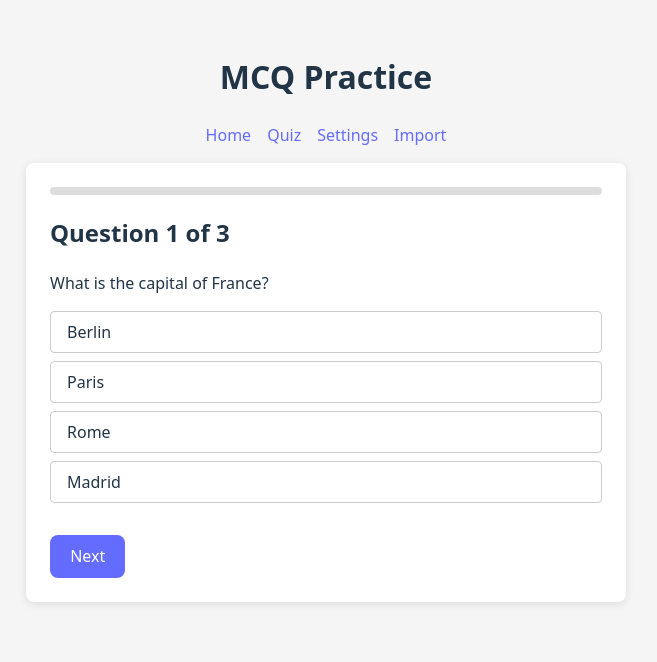
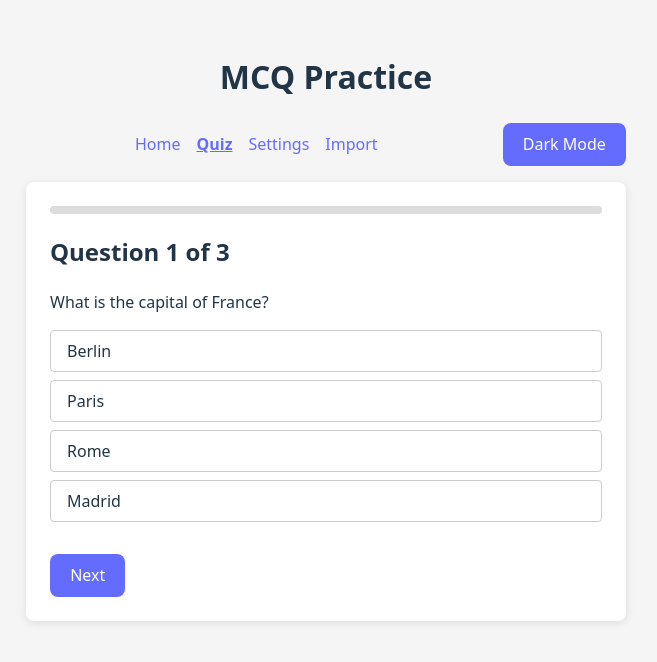
Before and after one commit to kursun12/MCQproject, a React (Vite) app in the folder mcqproject/: page /quiz in a window 1280 px wide. Shown: the top 662 px of the page, without its empty margins (314-971 px from the left). Built offline with nearby package versions, Linux system fonts and the light colour scheme.

Commit message:
feat: add theme toggle and active nav styling

```diff
--- a/mcqproject/src/App.css
+++ b/mcqproject/src/App.css
@@ -1,7 +1,3 @@
-body {
-  background: #f5f5f5;
-}
-
 .app {
   max-width: 600px;
   margin: 0 auto;
@@ -10,7 +6,7 @@ body {
 }
 
 .card {
-  background: #fff;
+  background: var(--card-bg);
   padding: 1.5rem;
   border-radius: 8px;
   box-shadow: 0 2px 8px rgba(0, 0, 0, 0.1);
@@ -44,13 +40,13 @@ h1 {
 }
 
 .option label:hover {
-  border-color: #646cff;
+  border-color: var(--accent-color);
 }
 
 .option label.selected {
-  background: #646cff;
+  background: var(--accent-color);
   color: #fff;
-  border-color: #646cff;
+  border-color: var(--accent-color);
 }
 
 .next {
@@ -71,7 +67,7 @@ h1 {
 
 .progress-bar {
   height: 100%;
-  background: #646cff;
+  background: var(--accent-color);
   width: 0;
   transition: width 0.3s;
 }
@@ -96,18 +92,33 @@ h1 {
 
 .nav {
   display: flex;
-  gap: 1rem;
-  justify-content: center;
+  align-items: center;
   margin-bottom: 1rem;
 }
 
+.nav-links {
+  display: flex;
+  gap: 1rem;
+  flex: 1;
+  justify-content: center;
+}
+
 .nav a {
-  color: #646cff;
+  color: var(--accent-color);
   text-decoration: none;
 }
 
 .nav a:hover {
   text-decoration: underline;
+}
+
+.nav a.active {
+  font-weight: 600;
+  text-decoration: underline;
+}
+
+.theme-toggle {
+  margin-left: 1rem;
 }
 
 .landing-buttons {
--- a/mcqproject/src/App.jsx
+++ b/mcqproject/src/App.jsx
@@ -1,20 +1,42 @@
 import './App.css';
-import { BrowserRouter, Routes, Route, Link } from 'react-router-dom';
+import { BrowserRouter, Routes, Route, NavLink } from 'react-router-dom';
+import { useState, useEffect } from 'react';
 import Quiz from './Quiz.jsx';
 import LandingPage from './LandingPage.jsx';
 import Settings from './Settings.jsx';
 import ImportQuestions from './Import.jsx';
 
 function App() {
+  const [theme, setTheme] = useState(
+    () => localStorage.getItem('theme') || 'light'
+  );
+
+  useEffect(() => {
+    document.body.classList.remove('light', 'dark');
+    document.body.classList.add(theme);
+    localStorage.setItem('theme', theme);
+  }, [theme]);
+
+  const toggleTheme = () => {
+    setTheme((t) => (t === 'light' ? 'dark' : 'light'));
+  };
+
   return (
     <BrowserRouter>
       <div className="app">
         <h1>MCQ Practice</h1>
         <nav className="nav">
-          <Link to="/">Home</Link>
-          <Link to="/quiz">Quiz</Link>
-          <Link to="/settings">Settings</Link>
-          <Link to="/import">Import</Link>
+          <div className="nav-links">
+            <NavLink to="/" end>
+              Home
+            </NavLink>
+            <NavLink to="/quiz">Quiz</NavLink>
+            <NavLink to="/settings">Settings</NavLink>
+            <NavLink to="/import">Import</NavLink>
+          </div>
+          <button className="theme-toggle" onClick={toggleTheme}>
+            {theme === 'light' ? 'Dark' : 'Light'} Mode
+          </button>
         </nav>
         <Routes>
           <Route path="/" element={<LandingPage />} />
--- a/mcqproject/src/index.css
+++ b/mcqproject/src/index.css
@@ -6,14 +6,25 @@
   text-rendering: optimizeLegibility;
   -webkit-font-smoothing: antialiased;
   -moz-osx-font-smoothing: grayscale;
-  color: #213547;
+  --accent-color: #646cff;
+  --bg-color: #f5f5f5;
+  --text-color: #213547;
+  --card-bg: #fff;
 }
 
 body {
   margin: 0;
   min-width: 320px;
   min-height: 100vh;
-  background-color: #ffffff;
+  background-color: var(--bg-color);
+  color: var(--text-color);
+}
+
+body.dark {
+  --bg-color: #1a1a1a;
+  --text-color: #f5f5f5;
+  --card-bg: #242424;
+  --accent-color: #9499ff;
 }
 
 button {
@@ -23,12 +34,12 @@ button {
   font-size: 1em;
   font-weight: 500;
   font-family: inherit;
-  background-color: #646cff;
+  background-color: var(--accent-color);
   color: white;
   cursor: pointer;
   transition: background-color 0.25s;
 }
 
 button:hover {
-  background-color: #535bf2;
+  filter: brightness(0.9);
 }
```
